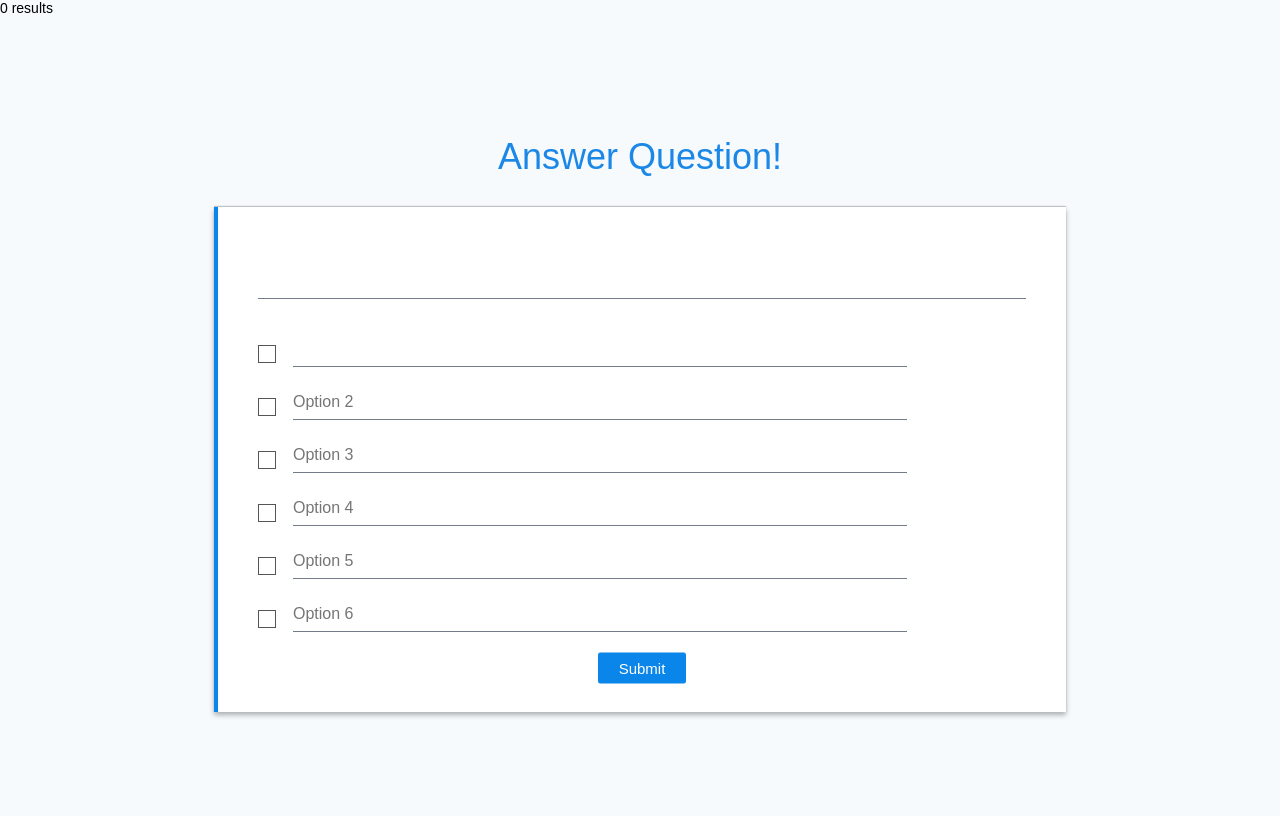
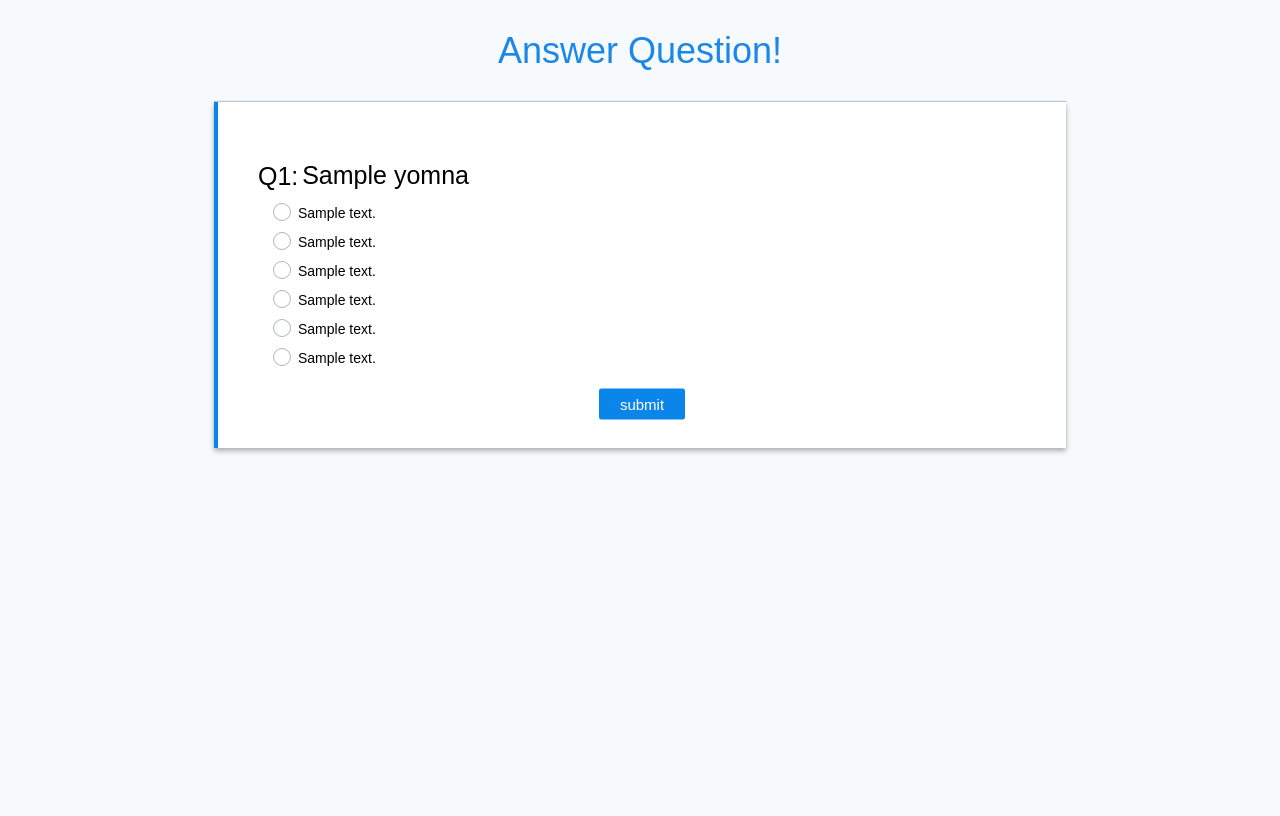
Before and after one commit to josephfarahat/SE2018G02, a PHP site: page /answer_question.php in a window 1280 px wide. After the commit the page ends 454 px from the top, so only its background shows below. Run offline with PHP 8.4, Linux system fonts and the light colour scheme; data comes from the database, SQL or seed files in the repository; tables that the repository leaves empty or names only in its code hold one stand-in row (values such as "Sample post").

Commit message:
Add files via upload

```diff
--- a/answer_question.php
+++ b/answer_question.php
@@ -1,42 +1,5 @@
 
 <?php
-$q = "";
-$a = "";
-$b = "";
-$c = "";
-$d = "";
-$e = "";
-$f = "";
-$servername = "localhost";
-$username = "root";
-$password = "";
-$dbname = "questions";
-
-// Create connection
-$conn = new mysqli($servername, $username, $password, $dbname);
-// Check connection
-if ($conn->connect_error) {
-    die("Connection failed: " . $conn->connect_error);
-}
-$sql1="SELECT *
-FROM question WHERE id=1";
-$result = $conn->query($sql1);
-
-if ($result->num_rows > 0) {
-    // output data of each row
-    while($row = $result->fetch_assoc()) {
-       $q = $row["question"];
-       $a = $row["A"];
-       $b = $row["B"];
-       $c = $row["C"];
-       $d = $row["D"];
-       $e = $row["E"];
-       $f = $row["F"];
-    }
-} else {
-    echo "0 results";
-}
-
 echo"<!DOCTYPE html>
 
 <html xmlns='http://www.w3.org/1999/xhtml'>
@@ -48,7 +11,7 @@ echo"<!DOCTYPE html>
     <!--<link rel='icon' href='imgs/favicon.ico' />-->
     <title>
 
-        Admin
+        Answer Question
 
     </title>
 
@@ -85,12 +48,13 @@ echo"<!DOCTYPE html>
             -webkit-align-items: center !important;
             -ms-flex-align: center !important;
             align-items: center !important;
-            height: 100%;
+
             -webkit-box-orient: vertical !important;
             -webkit-box-direction: normal !important;
             -webkit-flex-direction: column !important;
             -ms-flex-direction: column !important;
             flex-direction: column !important;
+                margin-bottom: 30px;
         }
 
 
@@ -114,10 +78,13 @@ echo"<!DOCTYPE html>
                 display: inline-block;
                 padding-bottom: 13px;
             }
+span.QNo {
 
+    color: #000;
+    font-size: 25px;
+}
         form .form-group .form-control {
-            display: block;
-            width: 100%;
+
             height: calc(2.25rem + 2px);
             padding: 0.375rem 0.75rem;
             font-size: 1rem;
@@ -125,21 +92,12 @@ echo"<!DOCTYPE html>
             color: #495057;
             background-color: #fff;
             background-clip: padding-box;
-            border: 1px solid #ced4da;
+            border: 0px solid #ced4da;
             border-radius: 0.25rem;
             transition: border-color 0.15s ease-in-out, box-shadow 0.15s ease-in-out;
             outline: none;
             border: 0;
-            background-image: -webkit-gradient(linear, left top, left bottom, from(#002757), to(#002757)), -webkit-gradient(linear, left top, left bottom, from(#747c8a), to(#747c8a));
-            background-image: -webkit-linear-gradient(#002757, #002757), -webkit-linear-gradient(#747c8a, #747c8a);
-            background-image: -o-linear-gradient(#002757, #002757), -o-linear-gradient(#747c8a, #747c8a);
-            background-image: linear-gradient(#002757, #002757), linear-gradient(#747c8a, #747c8a);
-            -webkit-background-size: 0 2px, 100% 1px;
-            background-size: 0 2px, 100% 1px;
-            background-repeat: no-repeat;
-            background-position: center bottom, center -webkit-calc(100% - 1px);
-            background-position: center bottom, center calc(100% - 1px);
-            background-color: rgba(0, 0, 0, 0);
+
             -webkit-transition: background 0s ease-out;
             -o-transition: background 0s ease-out;
             transition: background 0s ease-out;
@@ -148,7 +106,9 @@ echo"<!DOCTYPE html>
             box-shadow: none;
             border-radius: 0;
             padding: 0;
-            color: #a9a9a9;
+            color: #000;
+            font-size: 25px;
+                margin-bottom: 10px;
         }
 
             form .form-group .form-control:focus {
@@ -167,8 +127,9 @@ echo"<!DOCTYPE html>
             }
 
         .answer-container {
-            margin-top: 30px;
-            padding-bottom:20px;
+                padding-left: 15px;
+             padding-bottom: 15px;
+    margin-bottom: 10px;
         }
 
         .control-indicator {
@@ -183,10 +144,12 @@ echo"<!DOCTYPE html>
             border-style: solid;
             border-color: rgb(85, 85, 85);
             border-image: initial;
+
         }
 
         .answer-options {
             position: relative;
+                padding-bottom: 5px;
         }
 
             .answer-options .form-group {
@@ -219,69 +182,208 @@ echo"<!DOCTYPE html>
              background: rgb(255, 255, 255);
              color: rgb(10, 134, 234);
         }
+          .QuestionRow{
+            position:relative;
+          }
+        .QuestionRow:before{
+            content:'';
+            position:absolute;
+            width:20%;
+            height:4px;
+            background-color: rgb(10, 134, 234);
+             bottom:0px;
+            right: calc(-75px + 50%);
+        }
+        .QuestionRow:nth-last-child(2):before {
+
+          display:none;
+        }
+
+
+ .custom-control {
+    position: relative;
+    display: block;
+    min-height: 1.5rem;
+
+}
+[type=radio]:checked, [type=radio]:not(:checked) {
+    position: absolute;
+    opacity: 0;
+    pointer-events: none;
+
+}
+.custom-control-label {
+    position: relative;
+    margin-bottom: 0;
+    vertical-align: top;
+        cursor: pointer;
+        padding-left: 25px;
+}
+.custom-control-input:checked~.custom-control-label::before {
+    color: #fff;
+    border-color: #007bff;
+    background-color: #007bff;
+}
+.custom-radio .custom-control-input:checked~.custom-control-label::after{
+
+            position: absolute;
+    top: 4px;
+    left: 5px;
+    display: block;
+    width: 7px;
+    height: 7px;
+    border-radius: 50%;
+    content: '';
+    background-repeat: no-repeat;
+    background-position: center center;
+    background-size: 50% 50%;
+    background-color: #fff;
+}
+
+.custom-radio .custom-control-label::before {
+    border-radius: 50%;
+}
+.custom-control-label::before {
+    position: absolute;
+    top: -.1rem;
+    left: 0rem;
+    display: block;
+    width: 1rem;
+    height: 1rem;
+    pointer-events: none;
+    content: '';
+    background-color: #fff;
+    border: #adb5bd solid 1px;
+}
+
     </style>
 </head>
 <body>
-    <div class='survey-question-wrapper  multiple-choice-question '>
+ <div class='survey-question-wrapper  multiple-choice-question '>
         <h2>
             Answer Question!
         </h2>
-        <form action ='answerpoll.php' method='GET'>
+<form action ='answerpoll.php' method='GET' >
+    ";
+$q = "";
+$z = "";
+$x = "";
+$c = "";
+$v = "";
+$b = "";
+$n = "";
+$d = "";
+$servername = "localhost";
+$username = "root";
+$password = "";
+$dbname = "poll";
+
+// Create connect
+$conn = new mysqli($servername, $username, $password, $dbname);
+// Check connection
+if ($conn->connect_error) {
+    die("Connection failed: " . $conn->connect_error);
+}
+$sql1="SELECT ID,questions,answer1,answer2,answer3,answer4,answer5,answer5,answer6
+FROM yomna ";
+$result = $conn->query($sql1);
+$I=1;
+if ($result->num_rows > 0) {
+    // output data of each row
+    while($row = $result->fetch_assoc()) {
+       $q = $row["questions"];
+       $z = $row["answer1"];
+       $x = $row["answer2"];
+       $c = $row["answer3"];
+       $v = $row["answer4"];
+       $b = $row["answer5"];
+       $n = $row["answer6"];
+       $d =$row["ID"];
+        echo        "
+
+        <div class='QuestionRow'>
+
+
 
             <div class='form-group '>
-                <input type='text' class='form-control' required='' name='questions' value='".$q."' disabled>
+            <span class='QNo'>Q$I:</span>
+                <input type='text' class='form-control' required='' name='questions".$d."' value='".$q."' disabled>
             </div>
 
             <div class='answer-container drag-answer col-1x'>
                 <div class='answer-options  '>
-                    <div class='control-indicator'></div>
-                    <div class='form-group '>
-                        <input type='option' class='form-control' required='' name='answers1' placeholder='Option 1'  value='".$a."
-                        ' disabled>
+
+                    <div class='custom-control custom-radio'>
+                        <input type='radio' class='custom-control-input' required='' id='radio1".$I."' name='radio".$d."' placeholder='Option 1'value='a1'>
+                        <label class='custom-control-label' for='radio1".$I."'>$z</label>
                     </div>
                 </div>
                 <div class='answer-options  '>
-                    <div class='control-indicator'></div>
-                    <div class='form-group '>
-                        <input type='option' class='form-control' required='' name='answers2' placeholder='Option 2'value='".$b."' disabled>
+
+                    <div class='custom-control custom-radio '>
+                        <input type='radio' class='custom-control-input' required='' id='radio2".$I."' name='radio".$d."' placeholder='Option 2'value='a2'>
+                        <label class='custom-control-label' for='radio2".$I."'>$x</label>
+
                     </div>
                 </div>
                 <div class='answer-options  '>
-                    <div class='control-indicator'></div>
-                    <div class='form-group '>
-                        <input type='option' class='form-control' required='' name='answers3' placeholder='Option 3'value='".$c."' disabled>
+
+                    <div class='custom-control custom-radio '>
+                        <input type='radio' class='custom-control-input' required='' id='radio3".$I."' name='radio".$d."' placeholder='Option 3'value='a3'>
+                        <label class='custom-control-label' for='radio3".$I."'>$c</label>
+
+
                     </div>
                 </div>
                 <div class='answer-options  '>
-                    <div class='control-indicator'></div>
-                    <div class='form-group '>
-                        <input type='option' class='form-control' required='' name='answers4' placeholder='Option 4'value='".$d."' disabled>
+
+                    <div class='custom-control custom-radio '>
+                        <input type='radio' class='custom-control-input' required='' id='radio4".$I."' name='radio".$d."' placeholder='Option 4'value='a4'>
+                        <label class='custom-control-label' for='radio4".$I."'>$v</label>
                     </div>
                 </div>
                  <div class='answer-options  '>
-                    <div class='control-indicator'></div>
-                    <div class='form-group '>
-                        <input type='option' class='form-control' required='' name='answers5' placeholder='Option 5'value='".$e."' disabled>
+
+                    <div class='custom-control custom-radio '>
+                        <input type='radio' class='custom-control-input' required='' id='radio5".$I."' name='radio".$d."' placeholder='Option 5'value='a5'>
+
+                        <label class='custom-control-label' for='radio5".$I."'>$b</label>
+
                     </div>
                 </div>
                   <div class='answer-options  '>
-                      <div class='control-indicator'></div>
-                      <div class='form-group '>
-                        <input type='option' class='form-control' required='' name='answers6' placeholder='Option 6'value='".$f."' disabled>
+
+                      <div class='custom-control custom-radio '>
+                        <input type='radio' class='custom-control-input' required='' id='radio6".$I."' name='radio".$d."' placeholder='Option 6'value='a6'>
+
+                        <label class='custom-control-label' for='radio6".$I."'>$n</label>
+
                     </div>
                 </div>
-            </div>
-            <button class='add-question-btn' type='submit'>Submit</button>
-        </form>
-    </div>
+
+
+
 
 
 <span name='Question'></span>
 
+</div>
+ </div>
 
 
-</body>
-</html> ";
+ ";
+ $I++;
+    }
+} else {
+    echo "0 results";
+}
+ echo "
+   <input class='add-question-btn' name='amir' value='submit' type='submit'></input>
+    </form>
+        </div>
+ </body>
+</html>";
+
 
 
 ?>
```
